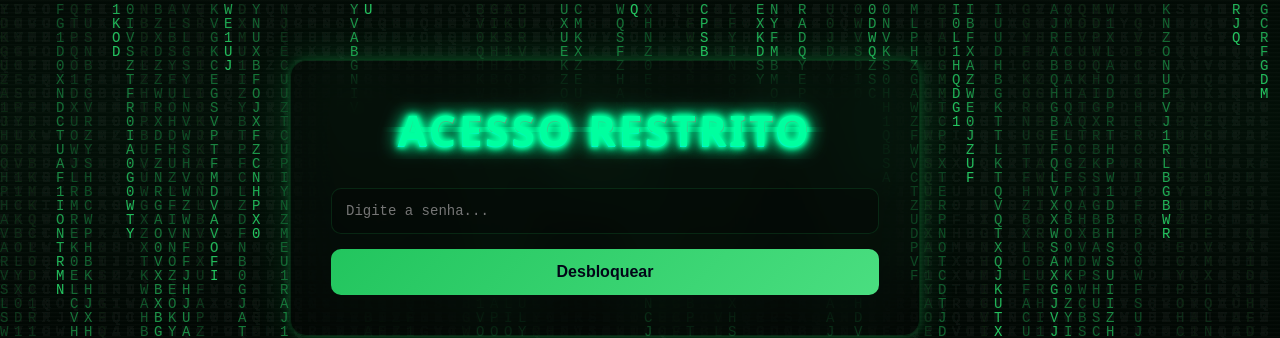
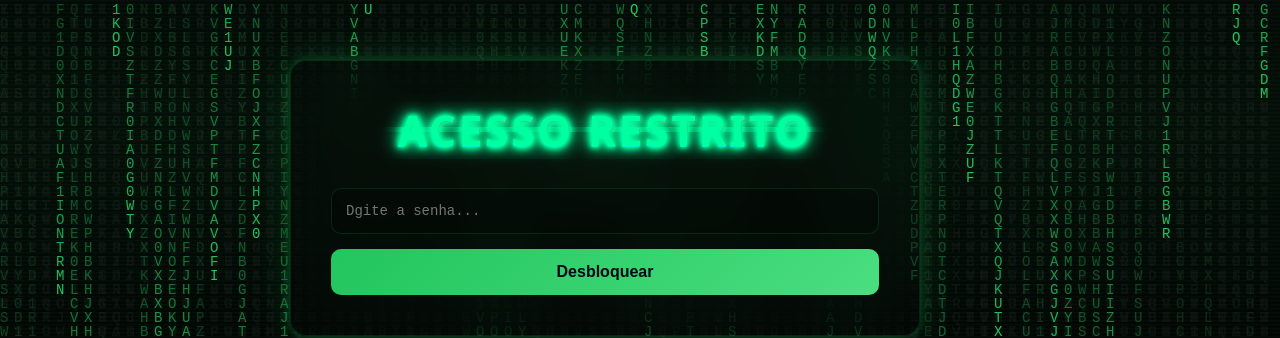
Before and after one commit to RickelmynRuescas/criptografia, a React app in the folder frontend/: page /mensagem/1 in a window 1280 px wide. Shown: the top 338 px of the page. Built offline with nearby package versions, Linux system fonts and the light colour scheme; the HTML template or start-up script is replaced by a standard one.

Commit message:
Update Mensagem.jsx

```diff
--- a/frontend/src/pages/Mensagem.jsx
+++ b/frontend/src/pages/Mensagem.jsx
@@ -27,12 +27,9 @@ setStatus("acessando")
 
 try{
 
-// 🔎 BUSCA MENSAGEM
 const res = await fetch("https://criptografia-3.onrender.com/mensagem/" + id)
 
 if(!res.ok){
-
-const erroData = await res.json()
 
 if(res.status === 404){
 setErro("💀 Mensagem não existe")
@@ -54,7 +51,6 @@ return
 
 const data = await res.json()
 
-// 🔐 DESCRIPTOGRAFAR
 const response = await fetch("https://criptografia-3.onrender.com/descriptografar",{
 method:"POST",
 headers:{ "Content-Type":"application/json" },
@@ -64,10 +60,7 @@ chave: senha
 })
 })
 
-// 💥 TRATAR ERRO DE SENHA AQUI
 if(!response.ok){
-
-const erroData = await response.json()
 
 if(response.status === 400){
 setErro("❌ Senha incorreta")
@@ -96,7 +89,6 @@ setStatus("erro")
 }catch(err){
 
 console.error("ERRO REAL:", err)
-
 setErro("❌ Erro ao conectar com servidor")
 setStatus("erro")
 
@@ -110,7 +102,7 @@ useEffect(()=>{
 
 if(status === "liberado"){
 
-setTempo(10) // 🔁 garante reset correto
+setTempo(10)
 
 const interval = setInterval(()=>{
 
@@ -120,12 +112,10 @@ if(t <= 1){
 
 clearInterval(interval)
 
-// 💣 DELETA BACKEND CORRETO
-fetch("https://criptografia-3.onrender.com/deletar/" + id,{
+fetch("https://criptografia-3.onrender.com/destruir/" + id,{
 method:"DELETE"
 })
 
-// 💥 FLASH VISUAL
 document.body.classList.add("flash")
 setTimeout(()=>document.body.classList.remove("flash"),500)
 
@@ -159,7 +149,7 @@ return(
 type="password"
 value={senha}
 setValue={setSenha}
-placeholder="DDigite a senha..."
+placeholder="Digite a senha..."
 />
 
 <button onClick={desbloquear}>
```
